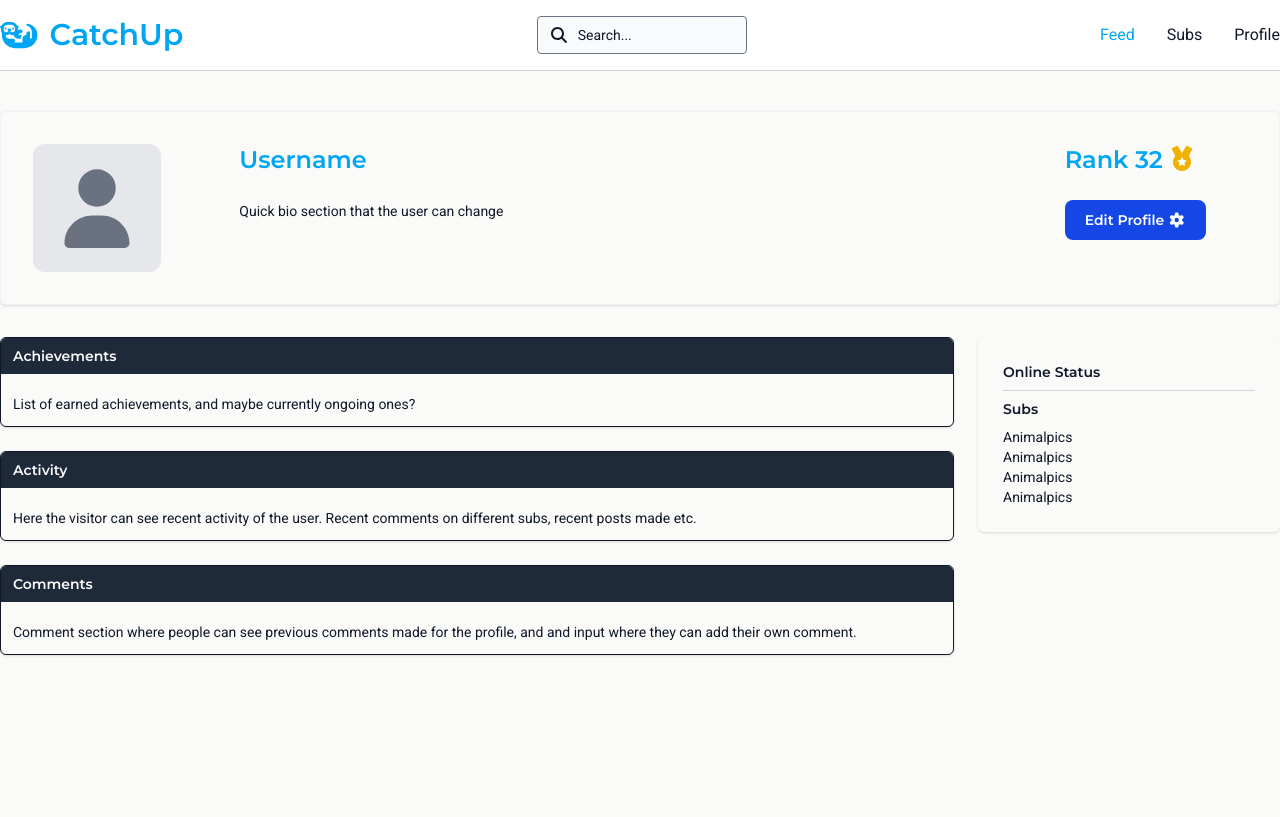
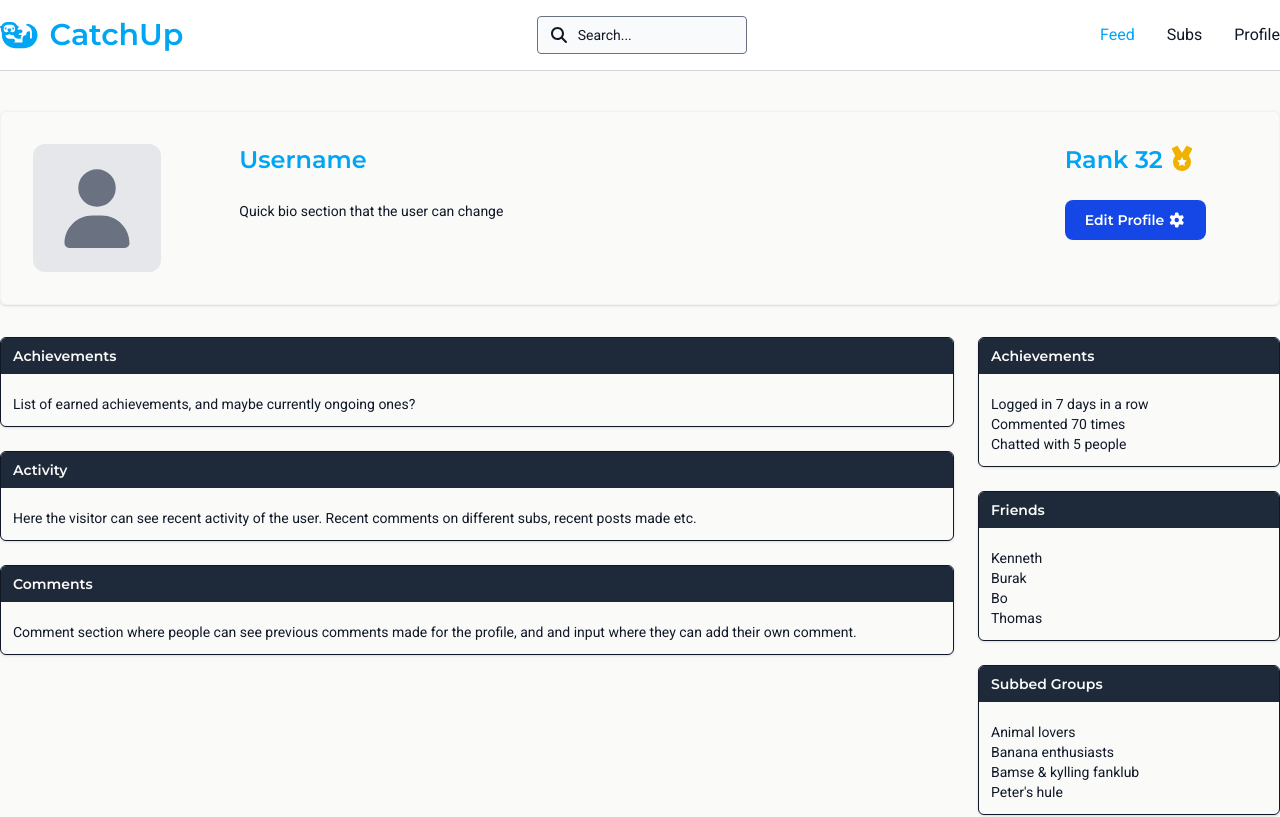
Before and after one commit to 4-sem-CatchUp/frontend, a React (Vite) app: page /profile/1 in a window 1280 px wide. Shown: the top 817 px of the page. Built offline with nearby package versions, Linux system fonts and the light colour scheme.

Commit message:
Minor changes to card placement for more modularity

```diff
--- /dev/null
+++ b/src/components/sidebar/Sidebar.jsx
@@ -0,0 +1,15 @@
+// src/components/sidebar/Sidebar.jsx
+import React from "react";
+import SidebarAchievements from "./SidebarAchievements";
+import SidebarSubbedGroups from "./SidebarSubbedGroups";
+import SidebarFriends from "./SidebarFriends";
+
+export default function Sidebar() {
+  return (
+    <div className="space-y-6">
+      <SidebarAchievements />
+      <SidebarFriends />
+      <SidebarSubbedGroups />
+    </div>
+  );
+}
--- a/src/components/sidebar/SidebarAchievements.jsx
+++ b/src/components/sidebar/SidebarAchievements.jsx
@@ -0,0 +1,16 @@
+import React from "react";
+import Card from "../ui/Card";
+
+export default function SidebarAchievements() {
+  return (
+    <Card title="Achievements">
+
+      <ul>
+        <li>Logged in 7 days in a row</li>
+        <li>Commented 70 times</li>
+        <li>Chatted with 5 people</li>
+      </ul>
+
+    </Card>
+  );
+}
--- a/src/components/sidebar/SidebarFriends.jsx
+++ b/src/components/sidebar/SidebarFriends.jsx
@@ -0,0 +1,15 @@
+import React from "react";
+import Card from "../ui/Card";
+
+export default function SidebarFriends() {
+  return (
+    <Card title="Friends">
+      <ul>
+        <li>Kenneth</li>
+        <li>Burak</li>
+        <li>Bo</li>
+        <li>Thomas</li>
+      </ul>
+    </Card>
+  );
+}
--- a/src/components/sidebar/SidebarSubbedGroups.jsx
+++ b/src/components/sidebar/SidebarSubbedGroups.jsx
@@ -0,0 +1,15 @@
+import React from "react";
+import Card from "../ui/Card";
+
+export default function SidebarSubbedGroups() {
+  return (
+    <Card title="Subbed Groups">
+      <ul>
+        <li>Animal lovers</li>
+        <li>Banana enthusiasts</li>
+        <li>Bamse & kylling fanklub</li>
+        <li>Peter's hule</li>
+      </ul>
+    </Card>
+  );
+}
--- a/src/features/profile/components/ProfileCard.jsx
+++ b/src/components/ui/Card.jsx
@@ -1,6 +1,6 @@
 import React from "react";
 
-export default function ProfileCard({ title, children }) {
+export default function Card({ title, children }) {
   return (
     <div className="relative overflow-hidden rounded-md border border-gray-900 dark:border-gray-300/25 dark:bg-gray-900 bg-stone-50 shadow-sm">
       <div className="bg-gray-800 p-3 pt-2 pb-2">
--- a/src/features/profile/components/ProfileAchievements.jsx
+++ b/src/features/profile/components/ProfileAchievements.jsx
@@ -1,10 +1,10 @@
 import React from "react";
-import ProfileCard from "./ProfileCard";
+import Card from "../../../components/ui/Card";
 
 export default function ProfileAchievements() {
   return (
-    <ProfileCard title="Achievements">
+    <Card title="Achievements">
       List of earned achievements, and maybe currently ongoing ones?
-    </ProfileCard>
+    </Card>
   );
 }
--- a/src/features/profile/components/ProfileActivity.jsx
+++ b/src/features/profile/components/ProfileActivity.jsx
@@ -1,10 +1,11 @@
 import React from "react";
-import ProfileCard from "./ProfileCard";
+import Card from "../../../components/ui/Card";
 
 export default function ProfileActivity() {
   return (
-    <ProfileCard title="Activity">
-      Here the visitor can see recent activity of the user. Recent comments on different subs, recent posts made etc.
-    </ProfileCard>
+    <Card title="Activity">
+      Here the visitor can see recent activity of the user. Recent comments on
+      different subs, recent posts made etc.
+    </Card>
   );
 }
--- a/src/features/profile/components/ProfileComments.jsx
+++ b/src/features/profile/components/ProfileComments.jsx
@@ -1,10 +1,11 @@
 import React from "react";
-import ProfileCard from "./ProfileCard";
+import Card from "../../../components/ui/Card";
 
 export default function ProfileComments() {
   return (
-    <ProfileCard title="Comments">
-      Comment section where people can see previous comments made for the profile, and and input where they can add their own comment.
-    </ProfileCard>
+    <Card title="Comments">
+      Comment section where people can see previous comments made for the
+      profile, and and input where they can add their own comment.
+    </Card>
   );
 }
--- a/src/features/profile/components/ProfileSidebar.jsx
+++ /dev/null
@@ -1,27 +0,0 @@
-import React from "react";
-
-import { FontAwesomeIcon } from "@fortawesome/react-fontawesome";
-import { faCircle } from "@fortawesome/free-solid-svg-icons";
-
-export default function ProfileSidebar() {
-  return (
-    <div className="relative overflow-hidden rounded-md border border-white/10 dark:border-gray-300/25 dark:bg-gray-900 bg-stone-50 p-6 shadow-sm">
-      <div className="pointer-events-none absolute inset-0 rounded-2xl" />
-
-      <h2 className="text-sm font-semibold text-gray-900 dark:text-stone-50 pb-2">
-        Online Status
-      </h2>
-      <div className="h-px w-full bg-[linear-gradient(to_right,theme(colors.gray.300),theme(colors.gray.300))] dark:bg-[linear-gradient(to_right,theme(colors.gray.600),theme(colors.gray.600))]" />
-
-      <h2 className="text-sm font-semibold text-gray-900 dark:text-stone-50 pt-2">
-        Subs
-      </h2>
-      <ul className="mt-2 text-sm text-gray-900 dark:text-stone-50">
-        <li>Animalpics</li>
-        <li>Animalpics</li>
-        <li>Animalpics</li>
-        <li>Animalpics</li>
-      </ul>
-    </div>
-  );
-}
--- a/src/features/profile/pages/ProfilePage.jsx
+++ b/src/features/profile/pages/ProfilePage.jsx
@@ -4,7 +4,7 @@ import ProfileAchievements from "../components/ProfileAchievements";
 import ProfileComments from "../components/ProfileComments";
 import ProfileActivity from "../components/ProfileActivity";
 import ProfileHeader from "../components/ProfileHeader";
-import ProfileSidebar from "../components/ProfileSidebar";
+import Sidebar from "../../../components/sidebar/Sidebar";
 
 export default function ProfilePage() {
   return (
@@ -23,7 +23,7 @@ export default function ProfilePage() {
 
           {/* 25% sidebar */}
           <aside className="md:col-span-1">
-            <ProfileSidebar />
+            <Sidebar />
           </aside>
         </section>
       </div>
```
Also changed, not shown: src/components/sidebar/SidebarOnlineStatus.jsx (deleted).
